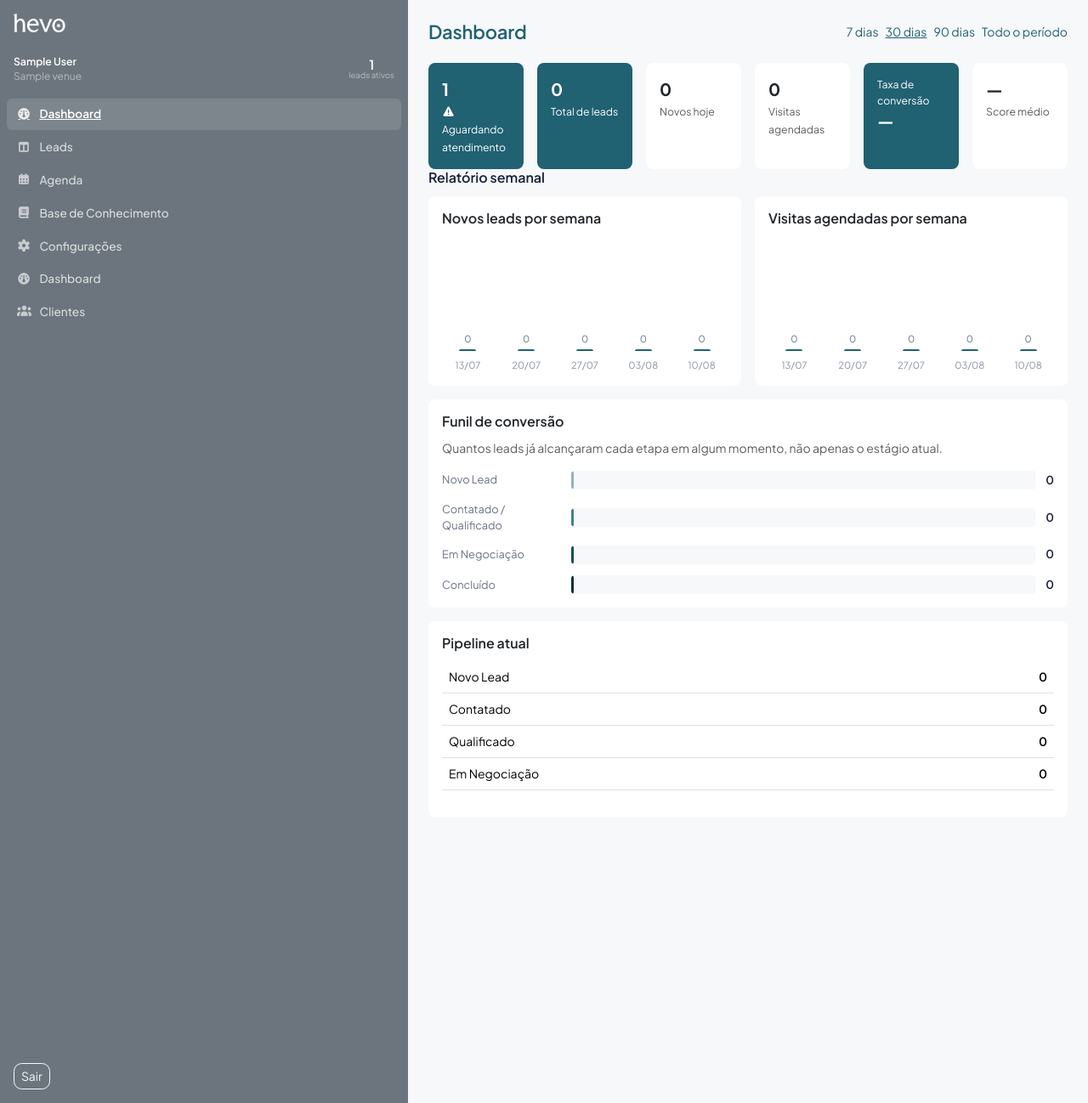
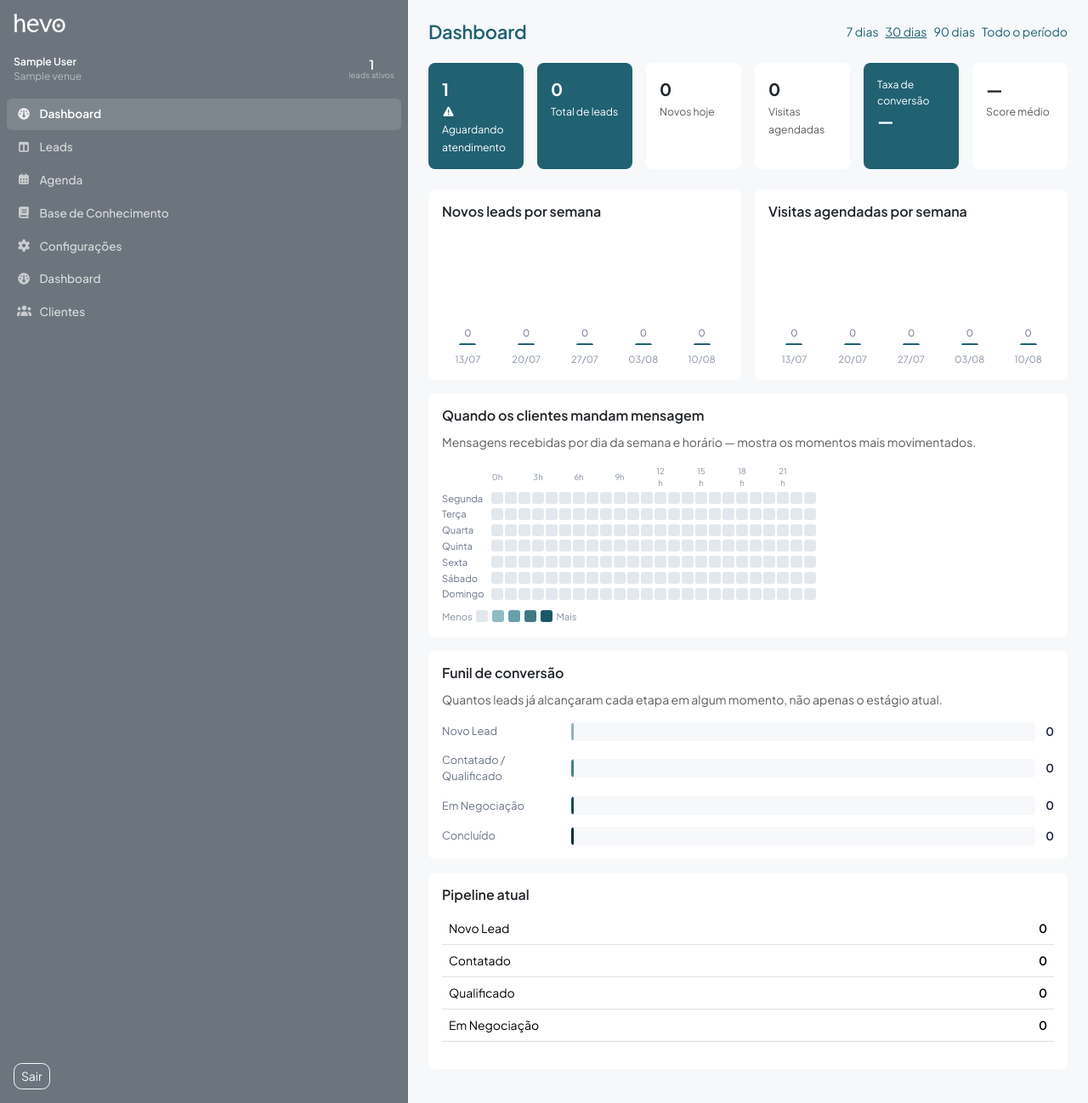
Before and after one commit to rsard/hevo, a Django app: page / in a window 1280 px wide. Shown: the whole page at 85% size. Run offline with Django 5.2, Linux system fonts and the light colour scheme; a user stored in the database is signed in; tables that the repository leaves empty hold one stand-in row (values such as "Sample post"); parts of the project's set-up code (start-up, migrations or seed data) failed here and were passed over.

Commit message:
Add weekday x hour activity heatmap to the user dashboard
GitHub-contributions-style grid (7 rows, 24 columns) of inbound WhatsApp
message counts, so venue staff can see which times of day/week are
actually busy — a calendar-year heatmap wouldn't show hour-of-day at all,
so this uses weekday x hour instead, same visual language.

Sequential ramp (brand hue, 4 steps + neutral empty) validated via
dataviz skill: node scripts/validate_palette.js
"#8fbcc2,#67a1ab,#3f7a84,#1a5868" --ordinal --surface "#ffffff" --mode light

Co-Authored-By: Claude Sonnet 5 <noreply@anthropic.com>

```diff
--- a/apps/dashboard/views.py
+++ b/apps/dashboard/views.py
@@ -7,6 +7,7 @@ from django.http import Http404
 from django.shortcuts import redirect, render
 from django.utils import timezone
 
+from apps.conversation.models import Message
 from apps.crm.models import Lead, LeadActivity, Visit
 from apps.user.services import get_active_venue
 
@@ -41,6 +42,12 @@ FUNNEL_TIERS = [
 ]
 # Validated: node scripts/validate_palette.js "<these>" --ordinal --surface "#ffffff" --mode light
 FUNNEL_COLORS = ['#8fb4bc', '#437f8c', '#164c58', '#0a2e37']
+
+WEEKDAY_LABELS = ['Segunda', 'Terça', 'Quarta', 'Quinta', 'Sexta', 'Sábado', 'Domingo']
+# Sequential ramp (brand hue), one step per activity-heatmap level 1-4; level 0
+# (no messages) uses the neutral border color in CSS instead, not this ramp.
+# Validated: node scripts/validate_palette.js
+#   "#8fbcc2,#67a1ab,#3f7a84,#1a5868" --ordinal --surface "#ffffff" --mode light
 
 
 def _week_start(a_date):
@@ -98,6 +105,39 @@ def _conversion_funnel(leads):
         })
         previous_count = count
     return funnel
+
+
+def _activity_heatmap(datetimes):
+    """Buckets timestamps into a weekday x hour grid (Monday=0..Sunday=6), each
+    cell leveled 0-4 relative to the busiest slot — for a GitHub-style heatmap
+    of when leads message in."""
+    counts = Counter()
+    for value in datetimes:
+        local = timezone.localtime(value)
+        counts[(local.weekday(), local.hour)] += 1
+
+    peak = max(counts.values(), default=0)
+
+    def level(count):
+        if not count:
+            return 0
+        pct = count / peak
+        if pct <= 0.25:
+            return 1
+        if pct <= 0.5:
+            return 2
+        if pct <= 0.75:
+            return 3
+        return 4
+
+    rows = []
+    for weekday, label in enumerate(WEEKDAY_LABELS):
+        cells = []
+        for hour in range(24):
+            count = counts.get((weekday, hour), 0)
+            cells.append({'hour': hour, 'count': count, 'level': level(count)})
+        rows.append({'label': label, 'cells': cells})
+    return rows
 
 
 @login_required
@@ -162,6 +202,15 @@ def dashboard_home(request):
         week_starts,
     )
 
+    inbound_messages = Message.objects.filter(
+        conversation__venue=venue, direction=Message.Direction.INBOUND,
+    )
+    if period_days is not None:
+        inbound_messages = inbound_messages.filter(
+            created_at__date__gte=today - timedelta(days=period_days),
+        )
+    activity_heatmap = _activity_heatmap(inbound_messages.values_list('created_at', flat=True))
+
     context = {
         'venue': venue,
         'period': period,
@@ -176,10 +225,10 @@ def dashboard_home(request):
         'escalated_count': all_leads.filter(escalated_at__isnull=False).count(),
         'conversion_rate': conversion_rate,
         'avg_score': round(avg_score, 1) if avg_score is not None else None,
-        'lost_count': lost_count,
         'pipeline_rows': pipeline_rows,
         'weekly_leads': weekly_leads,
         'weekly_visits': weekly_visits,
         'funnel_data': _conversion_funnel(leads),
+        'activity_heatmap': activity_heatmap,
     }
     return render(request, 'dashboard/home.html', context)
--- a/static/css/base.css
+++ b/static/css/base.css
@@ -477,6 +477,64 @@ input[type="datetime-local"]::-webkit-calendar-picker-indicator:hover {
     color: var(--color-text-tertiary);
 }
 
+/* Activity heatmap (weekday x hour, GitHub-contributions style) */
+
+.heatmap-wrap {
+    overflow-x: auto;
+}
+
+.heatmap {
+    display: flex;
+    flex-direction: column;
+    gap: 2px;
+    width: max-content;
+}
+
+.heatmap-row {
+    display: flex;
+    align-items: center;
+    gap: 2px;
+}
+
+.heatmap-row-label {
+    width: 56px;
+    flex-shrink: 0;
+    font-size: 0.7rem;
+    color: var(--color-text-secondary);
+}
+
+.heatmap-hour-label {
+    width: 14px;
+    flex-shrink: 0;
+    font-size: 0.6rem;
+    color: var(--color-text-tertiary);
+    text-align: center;
+}
+
+.heatmap-cell {
+    width: 14px;
+    height: 14px;
+    flex-shrink: 0;
+    border-radius: 3px;
+    background: var(--color-border);
+}
+
+/* Validated: node scripts/validate_palette.js
+   "#8fbcc2,#67a1ab,#3f7a84,#1a5868" --ordinal --surface "#ffffff" --mode light */
+.heatmap-level-1 { background: #8fbcc2; }
+.heatmap-level-2 { background: #67a1ab; }
+.heatmap-level-3 { background: #3f7a84; }
+.heatmap-level-4 { background: #1a5868; }
+
+.heatmap-legend {
+    display: flex;
+    align-items: center;
+    gap: 0.3rem;
+    margin-top: 0.6rem;
+    font-size: 0.7rem;
+    color: var(--color-text-tertiary);
+}
+
 /* Meter */
 
 .meter {
@@ -763,6 +821,7 @@ a.agenda-day-event-title:hover {
     background: rgba(255, 255, 255, 0.12);
     color: #ffffff;
     font-weight: 600;
+    text-decoration: none;
 }
 
 /* Section tabs (knowledge base, account settings): underline indicator
--- a/templates/dashboard/home.html
+++ b/templates/dashboard/home.html
@@ -16,9 +16,9 @@
         </div>
     </div>
 
-    <div class="row row-cols-2 row-cols-md-3 row-cols-lg-6 g-3">
+    <div class="row row-cols-2 row-cols-md-3 row-cols-lg-6 mb-4 g-3">
         <div class="col">
-            <a href="{% url 'crm:lead-list' %}" class="card h-100 text-decoration-none text-bg-hevo">
+            <a href="{% url 'crm:lead-list' %}?escalated=1" class="card h-100 text-decoration-none text-bg-hevo">
                 <div class="card-body">
                     <span class="fs-5 fw-bold d-block">{{ escalated_count }}</span>
                     <span class="small">
@@ -81,7 +81,6 @@
         </div>
     </div>
 
-    <h2>Relatório semanal</h2>
     <div class="row g-3 mb-3">
         <div class="col-md-6">
             <div class="card h-100">
@@ -130,6 +129,48 @@
                         {% endfor %}
                     </div>
                 </div>
+            </div>
+        </div>
+    </div>
+
+    <div class="card mb-3">
+        <div class="card-body">
+            <h2>Quando os clientes mandam mensagem</h2>
+            <p class="text-muted">
+                Mensagens recebidas por dia da semana e horário — mostra os momentos
+                mais movimentados.
+            </p>
+            <div class="heatmap-wrap">
+                <div class="heatmap">
+                    <div class="heatmap-row">
+                        <span class="heatmap-row-label"></span>
+                        {% for cell in activity_heatmap.0.cells %}
+                        <span class="heatmap-hour-label">
+                            {% if cell.hour|divisibleby:3 %}{{ cell.hour }}h{% endif %}
+                        </span>
+                        {% endfor %}
+                    </div>
+                    {% for row in activity_heatmap %}
+                    <div class="heatmap-row">
+                        <span class="heatmap-row-label">{{ row.label }}</span>
+                        {% for cell in row.cells %}
+                        <span
+                            class="heatmap-cell heatmap-level-{{ cell.level }}"
+                            title="{{ row.label }} {{ cell.hour }}h: {{ cell.count }} mensagem{{ cell.count|pluralize }}"
+                        ></span>
+                        {% endfor %}
+                    </div>
+                    {% endfor %}
+                </div>
+            </div>
+            <div class="heatmap-legend">
+                <span>Menos</span>
+                <span class="heatmap-cell heatmap-level-0"></span>
+                <span class="heatmap-cell heatmap-level-1"></span>
+                <span class="heatmap-cell heatmap-level-2"></span>
+                <span class="heatmap-cell heatmap-level-3"></span>
+                <span class="heatmap-cell heatmap-level-4"></span>
+                <span>Mais</span>
             </div>
         </div>
     </div>
```
